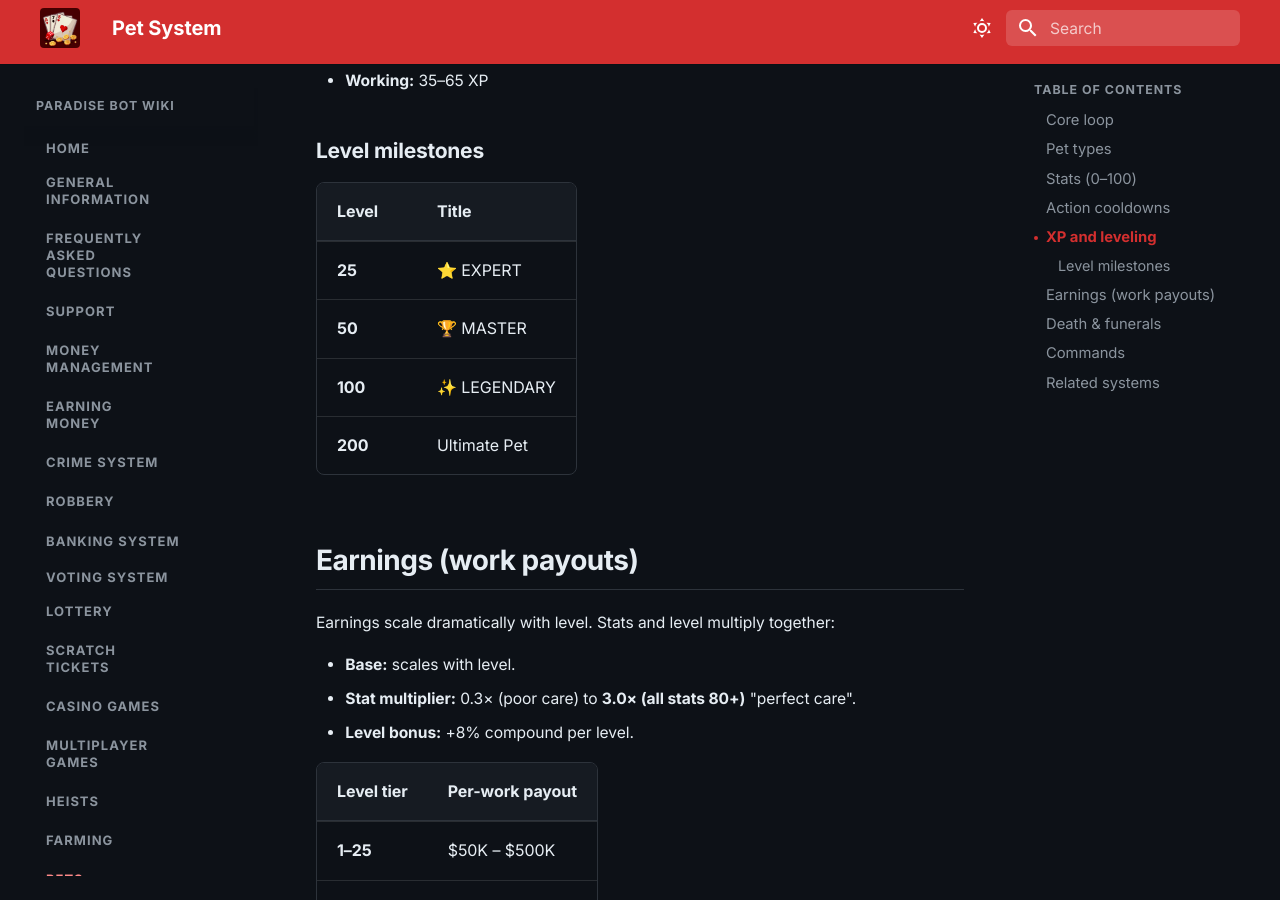
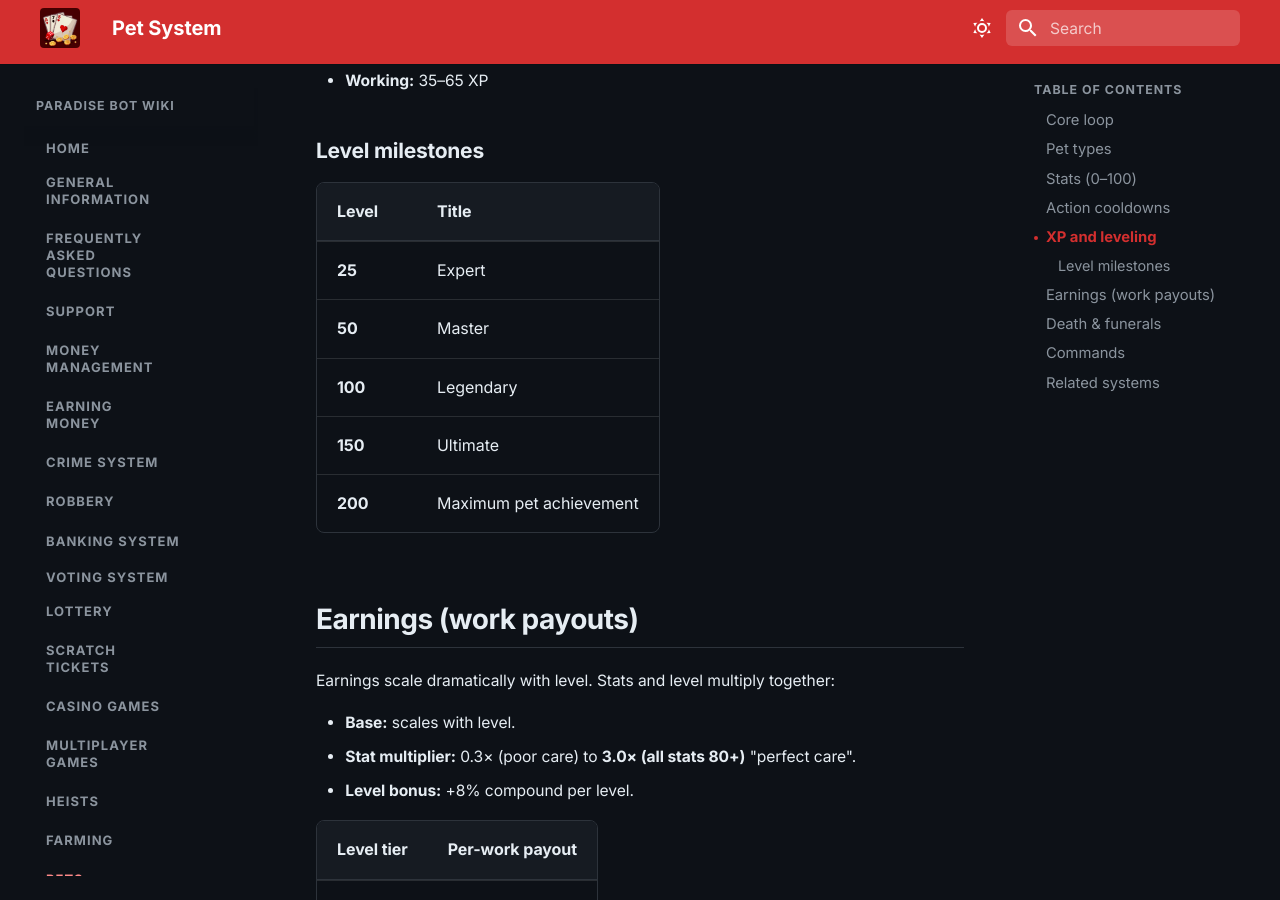
Before and after one commit to Daniel-191/casino-bot-wiki, an MkDocs documentation site: the page built from docs/features/pets/index.md, in a window 1280 px wide and 900 px high, scrolled down 3151 px. Built offline with MkDocs 1.6.1 and Material for MkDocs 9.7.7, drawn with Linux system fonts in a browser that asks for light colours.

Commit message:
Removed emojis

```diff
--- a/docs/features/pets/index.md
+++ b/docs/features/pets/index.md
@@ -75,10 +75,11 @@ XP sources (base values, +5% per level):
 
 | Level | Title |
 |---|---|
-| **25** | ⭐ EXPERT |
-| **50** | 🏆 MASTER |
-| **100** | ✨ LEGENDARY |
-| **200** | Ultimate Pet |
+| **25** | Expert |
+| **50** | Master |
+| **100** | Legendary |
+| **150** | Ultimate |
+| **200** | Maximum pet achievement |
 
 ## Earnings (work payouts)
 
```
